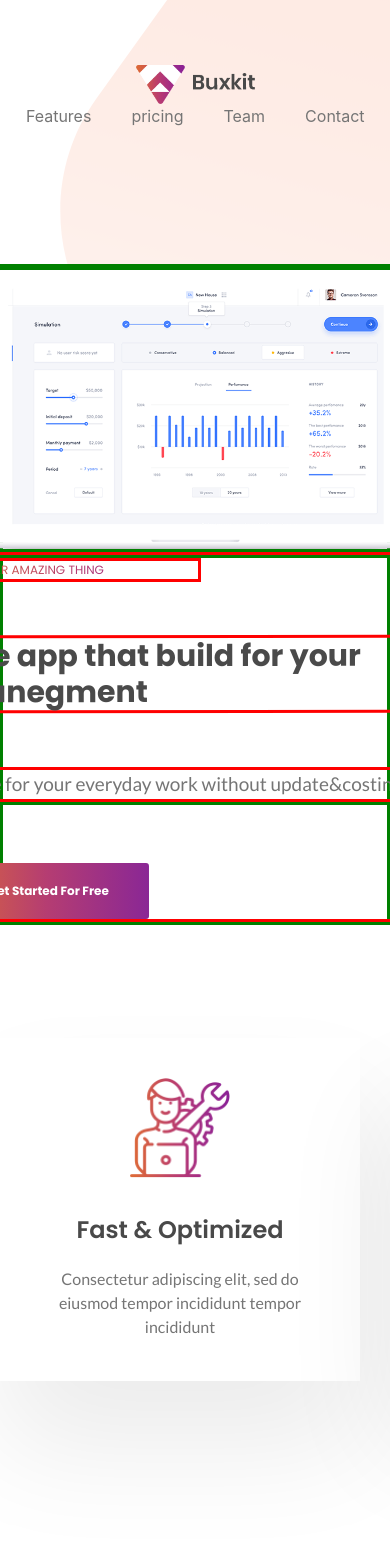
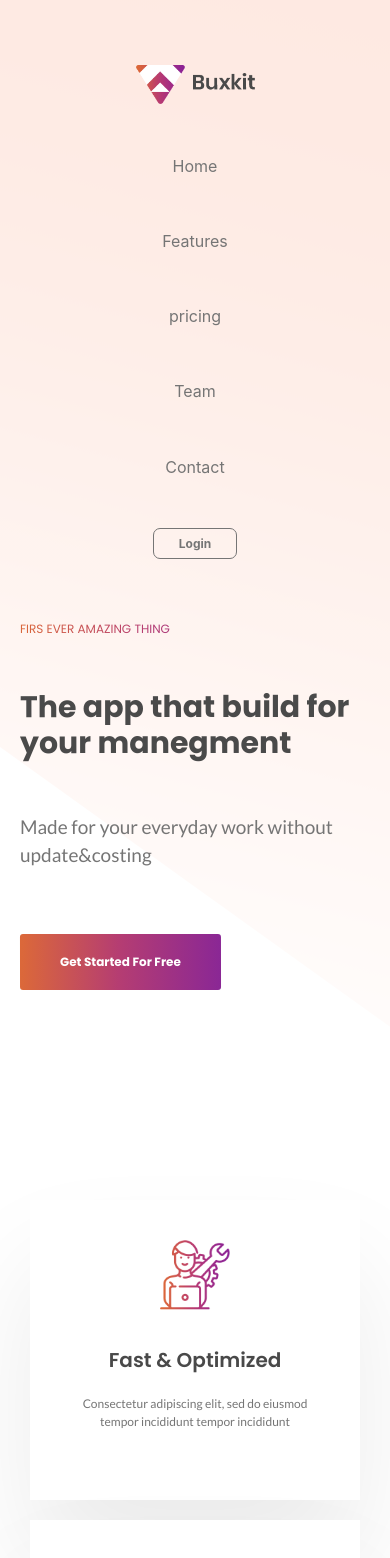
Before and after one commit to KeyToTech/StandupBotLanding, a React (Create React App) app: page / in a window 390 px wide. Shown: the top 1558 px of the page. Built offline with nearby package versions, Linux system fonts and the light colour scheme.

Commit message:
made mobile scaling for section feature.

```diff
--- a/src/App.js
+++ b/src/App.js
@@ -19,7 +19,7 @@ class App extends Component {
       <div className="App">
         <Header />
         <Feature />
-        <AboutCt />
+        {/* <AboutCt />
         <AboutMg />
         <FeatoreApp />
         <Testimonial />
@@ -28,7 +28,7 @@ class App extends Component {
         <Team />
         <ContactUs />
         <Question />
-        <Footer />
+        <Footer /> */}
       </div>
     );
   }
--- a/src/feature/feature.css
+++ b/src/feature/feature.css
@@ -25,7 +25,6 @@
     align-items: center;
     box-shadow: 0 67px 114px rgba(0, 0, 0, 0.08);
     background-color: #ffffff;
-
 }
 
 .icon {
@@ -52,3 +51,55 @@
     color: #757575;
     font-size: 16px;
 }
+
+
+@media screen and (max-width: 1800px) {
+
+    .section-feature {
+        max-width: 1020px;
+    }
+
+    .wrap-col-items {
+        flex-wrap: wrap;
+    }
+
+    .col-item {
+        height: 300px;
+        width: 320px;
+    }
+
+    .icon {
+        height: 70px;
+        width: 70px;
+    }
+
+    .col-t {
+        font-size: 20px;
+        line-height: 20px;
+    }
+
+    .col-desc {
+        font-size: 12px;
+    }
+}
+
+@media screen and (max-width: 1170px) {
+
+    .section-feature {
+        height: auto;
+        width: 100%;
+    }
+
+    .wrap-col-items {
+        height: auto;
+        width: 100%;
+        justify-content: inherit;
+    }
+
+    .col-item {
+        max-width: 330px;
+        flex-basis: 360px;
+        flex-grow: 1;
+        margin: 10px;
+    }
+}
--- a/src/header/header.css
+++ b/src/header/header.css
@@ -148,10 +148,6 @@
     margin: 0;
 }
 
-.caption-img-container {
-
-}
-
 .button-caption {
     position: absolute;
     text-decoration: none;
@@ -236,37 +232,26 @@
 
 @media screen and (max-width: 1700px) {
     .bg-first {
-
         left: 895px;
-
     }
 
     .bg-second {
-
         left: 550px;
-
     }
-
 }
 
 @media screen and (max-width: 1550px) {
 
     .bg-first {
-
-        left: 725px;
-
+       left: 725px;
     }
 
     .bg-second {
-
         left: 400px;
-
     }
-
 }
 
 @media screen and (max-width: 1400px) {
-
 
     .bg-first {
         left: 595px;
@@ -277,7 +262,6 @@
     }
 
     .row-header {
-        border: green solid;
         justify-content: center;
     }
 
@@ -290,6 +274,7 @@
 
     .row-header {
         padding: 0 20px 0 20px;
+        margin-top: 50px;
     }
 
     .banner {
@@ -299,15 +284,12 @@
     }
 
     .caption-container {
-        border: red solid;
         height: 370px;
         flex-grow: 1;
         flex-basis: 200px;
     }
 
     .caption {
-        border: green solid;
-
         width: 100%;
     }
 
@@ -317,7 +299,6 @@
     }
 
     .caption-img-container img {
-
         width: 100%;
     }
 
@@ -326,14 +307,36 @@
     }
 }
 
+@media screen and (max-width: 1230px) {
+
+    .bg-first {
+        left: 530px;
+    }
+
+    .bg-second {
+        left: 320px;
+    }
+}
+
 @media screen and (max-width: 1160px) {
 
     .menu-items .item-nav {
         font-size: 16px;
         text-decoration: none;
-
         color: rgb(117, 117, 117);
         font-family: 'Poppins' sans-serif;
+    }
+
+    .active {
+        border: 1px rgb(117, 117, 117) solid;
+        border-radius: 7px;
+        color: rgb(117, 117, 117);
+    }
+
+    .active:hover {
+        background: rgb(117, 117, 117);
+        border-radius: 7px;
+        color: #f5e8e7;
     }
 
     .bg-first {
@@ -343,16 +346,10 @@
 
     .bg-second {
         left: 60px;
-
     }
 
     .caption-img-container {
-        border: green solid;
-        flex-basis: 300px;
-    }
-
-    .caption-img-container img {
-
+        flex-basis: 409px;
     }
 
     .caption-container {
@@ -362,20 +359,88 @@
     }
 
     .caption-tf {
-
-        border: red solid;
         font-size: 12px;
     }
 
     .caption-tt {
-        border: red solid;
         font-size: 30px;
         width: 100%;
     }
 
     .caption-tm {
-        border: red solid;
         font-size: 19px;
         width: 100%;
     }
 }
+
+@media screen and (max-width: 900px) {
+
+    .nav-container {
+        height: 150px;
+        margin: 0;
+        padding: 0;
+    }
+
+    .menu {
+        justify-content: center;
+    }
+
+    .row-header {
+        margin-top: 30px;
+    }
+}
+
+@media screen and (max-width: 768px) {
+
+    .menu-bar {
+        height: auto;
+        margin-bottom: 200px;
+    }
+
+    .bg-second {
+        left: -600px;
+    }
+
+    .nav-container {
+        height: auto;
+        flex-direction: column;
+        align-items: center;
+        margin: 0;
+        padding: 0;
+    }
+
+    .menu {
+        height: 400px;
+        padding: 0;
+        margin-top: 50px;
+        flex-direction: column;
+        justify-content: space-between;
+    }
+
+    .menu-items {
+        text-align: center;
+    }
+
+    .row-header {
+        margin-top: 50px;
+    }
+
+    .caption-container {
+        flex-grow: inherit;
+        flex-basis: inherit;
+        width: 350px;
+    }
+
+    .caption-img-container {
+        flex-grow: inherit;
+        flex-basis: inherit;
+        width: 60%;
+        display: none;
+    }
+
+    .caption-img-container img {
+        flex-basis: inherit;
+        flex-basis: inherit;
+    }
+
+}
```
